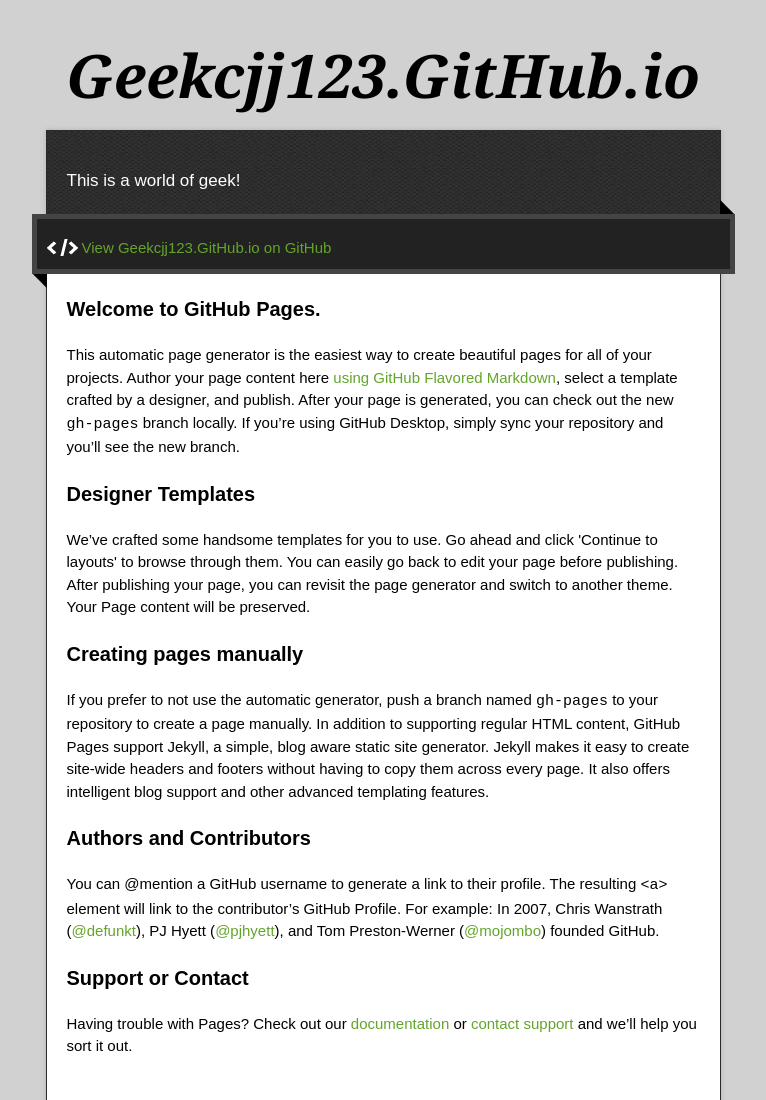
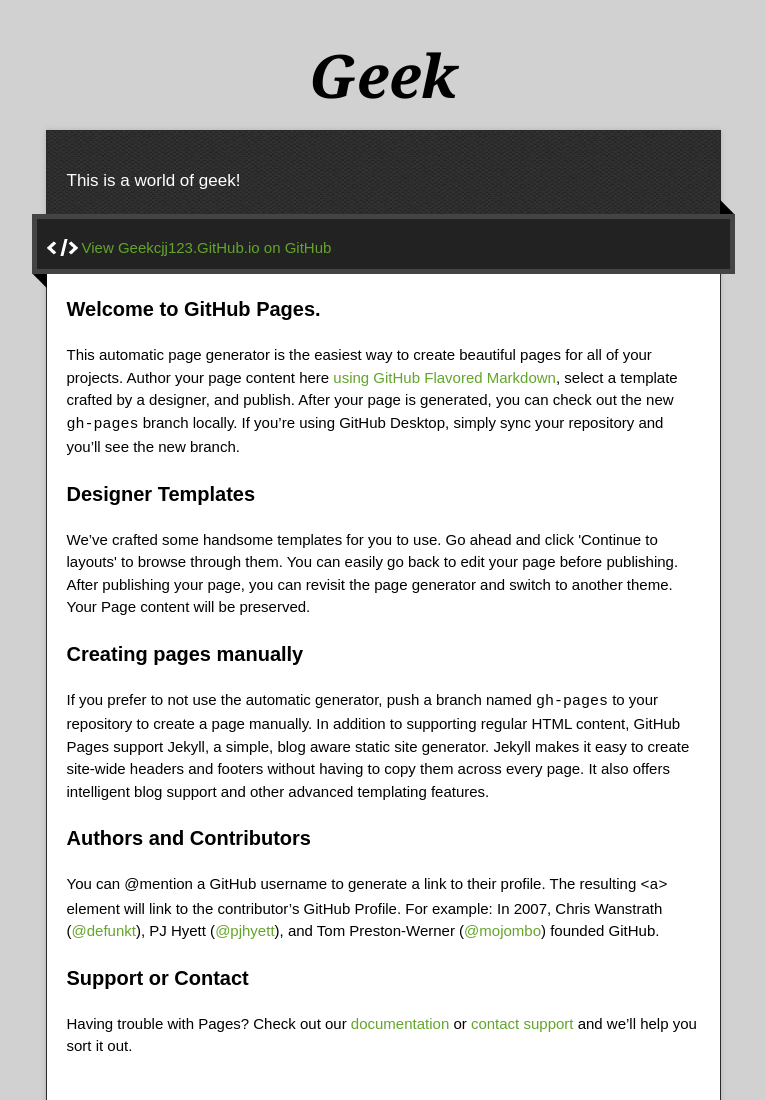
Before and after one commit to geekcjj/geekcjj.github.io, a plain HTML site: page index.html in a window 1280 px wide. Shown: the top 1100 px of the page, without its empty margins (257-1023 px from the left). Drawn offline with nearby package versions, Linux system fonts and the light colour scheme.

Commit message:
Update index.html

```diff
--- a/index.html
+++ b/index.html
@@ -22,7 +22,7 @@
 
   <div class="wrapper">
     <header>
-      <h1 class="title">Geekcjj123.GitHub.io</h1>
+      <h1 class="title">Geek</h1>
     </header>
     <div id="container">
       <p class="tagline">This is a world of geek!</p>
```
